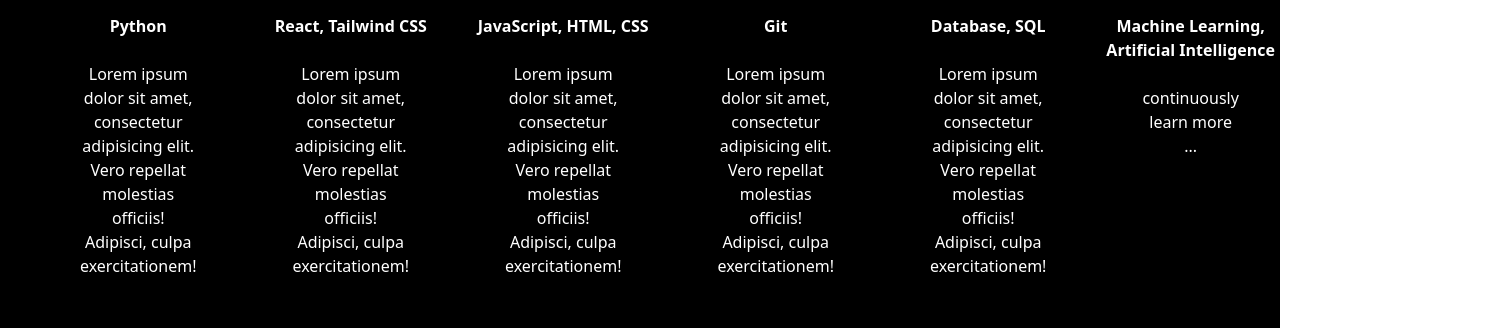
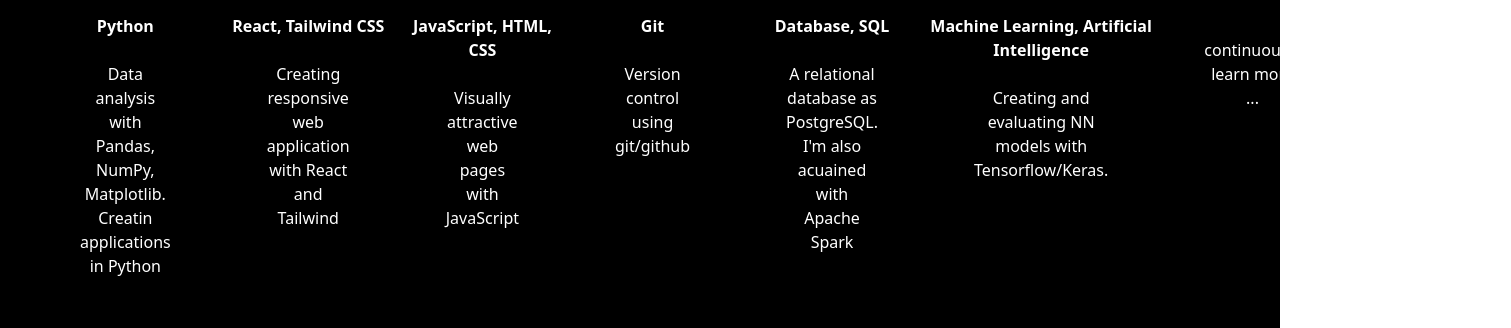
Before and after one commit to lraczyn/We, a React (Create React App) app: page / in a window 1280 px wide. Shown: the part 1989-2317 px from the top of the page, 1511 px wide, since content can reach past the window. Built offline with nearby package versions, Linux system fonts and the light colour scheme.

Commit message:
final_v_0_1

```diff
--- a/src/components/Skills.js
+++ b/src/components/Skills.js
@@ -6,41 +6,38 @@
     image: 'fab fa-python',
     main_text: 'Python',
     description:
-      'Lorem ipsum dolor sit amet, consectetur adipisicing elit. Vero repellat molestias officiis! Adipisci, culpa exercitationem!',
+      'Data analysis with Pandas, NumPy, Matplotlib. Creatin applications in Python ',
   },
   {
     id: 'id2',
     image: 'fab fa-react',
     main_text: 'React, Tailwind CSS',
-    description:
-      'Lorem ipsum dolor sit amet, consectetur adipisicing elit. Vero repellat molestias officiis! Adipisci, culpa exercitationem!',
+    description: 'Creating responsive web application with React and Tailwind',
   },
   {
     id: 'id3',
     image: 'fas fa-code',
     main_text: 'JavaScript, HTML, CSS',
-    description:
-      'Lorem ipsum dolor sit amet, consectetur adipisicing elit. Vero repellat molestias officiis! Adipisci, culpa exercitationem!',
+    description: 'Visually attractive web pages with JavaScript',
   },
   {
     id: 'id4',
     image: 'fab fa-github',
     main_text: 'Git',
-    description:
-      'Lorem ipsum dolor sit amet, consectetur adipisicing elit. Vero repellat molestias officiis! Adipisci, culpa exercitationem!',
+    description: 'Version control using git/github',
   },
   {
     id: 'id5',
     image: 'fas fa-database',
     main_text: 'Database, SQL',
     description:
-      'Lorem ipsum dolor sit amet, consectetur adipisicing elit. Vero repellat molestias officiis! Adipisci, culpa exercitationem!',
+      "A relational database as PostgreSQL. I'm also acuained with Apache Spark",
   },
   {
     id: 'id6',
     image: 'fas fa-filter',
     main_text: 'Machine Learning, Artificial Intelligence',
-    description: 'continuously learn more ... ',
+    description: 'Creating and evaluating NN models with Tensorflow/Keras.',
   },
   {
     id: 'id7',
```
Also changed, not shown: 1 other file (tests, documents, lock files or other folders).
